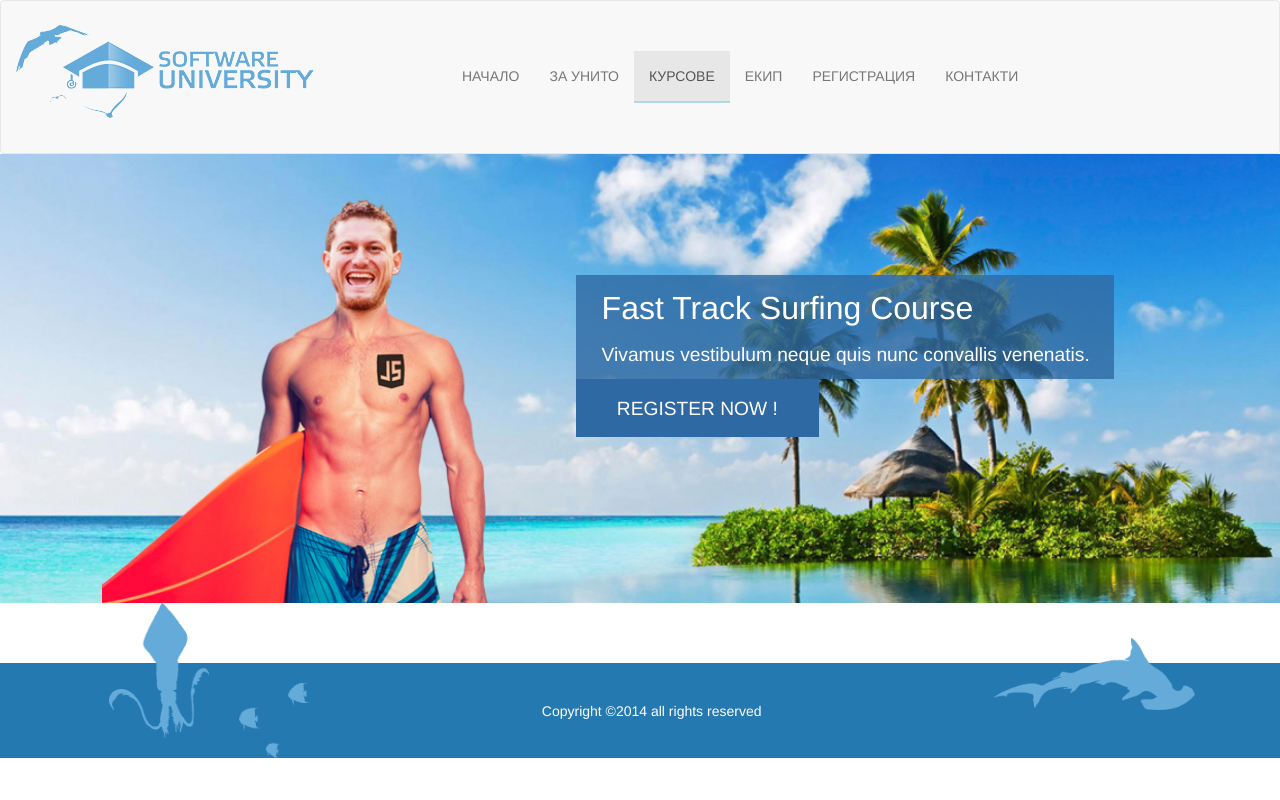
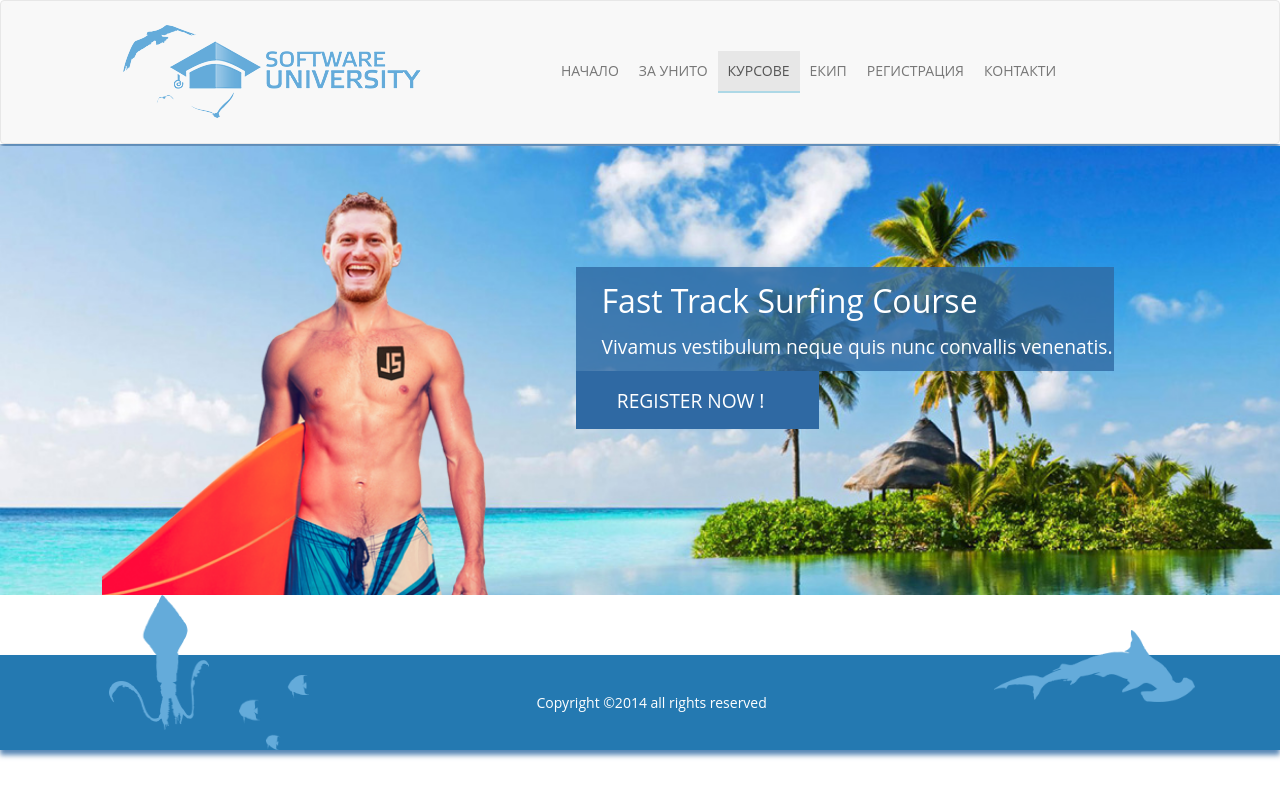
Before and after one commit to Team-Mango/HTML-CSS-Teamwork, a PHP site: page /tempCourses/Courses.html in a window 1280 px wide. Run offline with PHP 8.4, Linux system fonts and the light colour scheme; some libraries are stand-ins or nearby versions.

Commit message:
Menu fix, font fix, logo fix

```diff
--- a/tempCourses/Courses.html
+++ b/tempCourses/Courses.html
@@ -11,6 +11,7 @@
 	<body>
 		<div class="container">
 			<nav class="navbar navbar-default row navbar-static" role="navigation">
+                <div class="col-md-1 col-xs-2 hidden-sm"></div>
 			   <div class="navbar-header col-md-4 col-sm-2 ">
 				  <button type="button" class="navbar-toggle" data-toggle="collapse"
 					 data-target="#nav-header-collapse">
@@ -23,7 +24,7 @@
 					<img src="images/logo.png" class="visible-xs"/>
 			   </div>
 			   <div class="collapse navbar-collapse " id="nav-header-collapse">
-				  <ul class="nav navbar-nav navbar-right col-md-8 col-sm-10">
+				  <ul class="nav navbar-nav navbar-right col-md-7 col-sm-10">
 					<li><a href="#">НАЧАЛО</a></li>
 					<li><a href="#">ЗА УНИТО</a></li>
 					<li class="active"><a href="#">КУРСОВЕ</a></li>
--- a/tempCourses/css/style.css
+++ b/tempCourses/css/style.css
@@ -1,7 +1,8 @@
-html{
+
+body{
     font-size: 14px;
+    font-family: "Open Sans";
 }
-
 /* Header */
 
 .navbar {
@@ -11,12 +12,16 @@ html{
 .container {
 	width:100%;
     padding:0;
+    box-shadow: 0 5px 5px rgba(47, 105, 163, 0.8);
 }
 
 .navbar-nav{
     margin:50px 0;
 }
-
+ul.navbar-nav>li>a{
+    padding:10px 10px;
+    text-align: center;
+}
 .navbar-header img{
     margin:24px 0;
 }
@@ -45,6 +50,9 @@ img.visible-sm{
     border-bottom: 2px solid lightblue;
 }
 /* Content */
+section{
+    margin-top:2px;
+}
 section article.hidden-xs{
     position:relative;
 }
```
